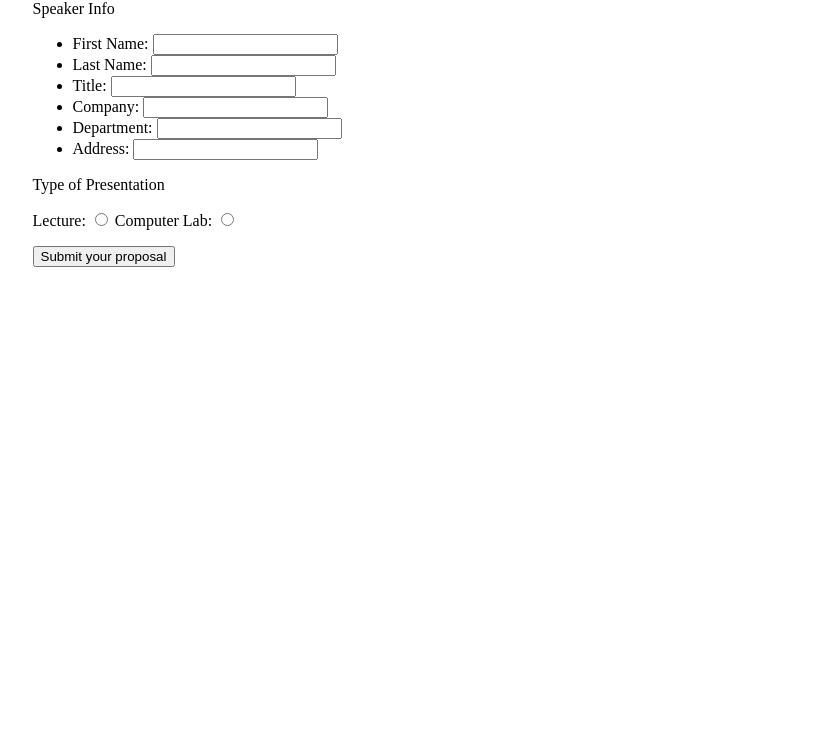
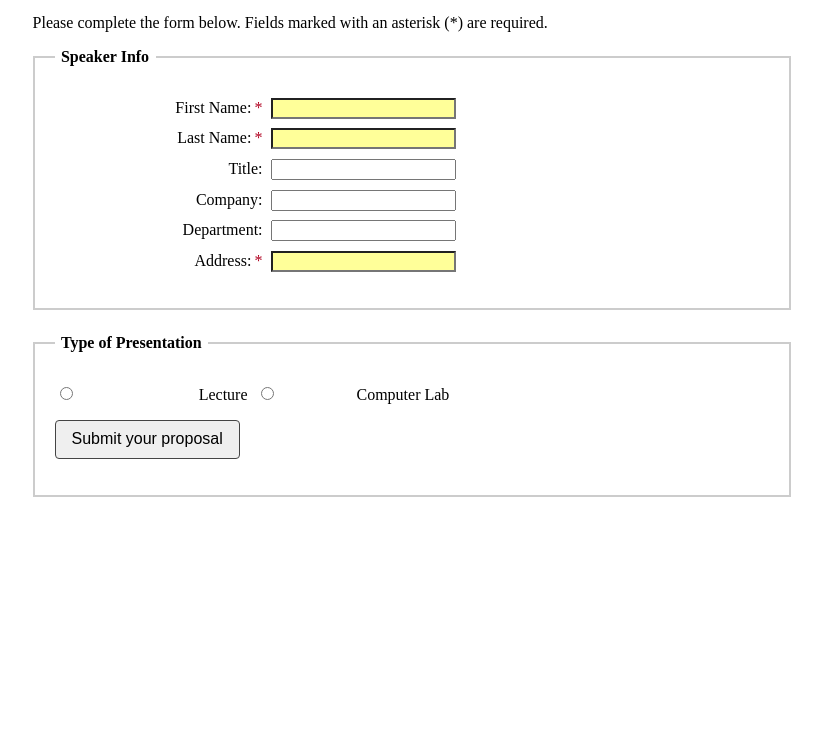
Before and after one commit to kive7791/UD-Your-First-Webpage, a plain HTML site: page Assignment_11/form-exercise1(one).html in a window 1280 px wide. Shown: the part 66-800 px from the top of the page, without its empty margins (26-848 px from the left). Drawn offline with Linux system fonts and the light colour scheme.

Commit message:
Assignment 11

```diff
--- a/Assignment_11/css/form.css
+++ b/Assignment_11/css/form.css
@@ -1,19 +1,97 @@
 @charset "UTF-8";
 
-
-/* form styling */
-
-
+/* layout */
 #wrapper {
-	width: 60%;
-	margin-left:4%;
+  width: 60%;
+  margin-left: 4%;
 }
 
 div#formcol1 {
-	float:left;
-	width: 100%;
+  float: left;
+  width: 100%;
 }
 
+/* structure helpers */
+.instructions {
+  margin: 0 0 1rem;
+}
 
+fieldset {
+  border: 2px solid #ccc;
+  padding: 1rem 1.25rem 1.25rem;
+  margin: 0 0 1.5rem;
+}
 
-/* end of form css */
+legend {
+  font-weight: 700;
+  padding: 0 .4rem;
+}
+
+label {
+  margin-right: 0.3em;
+  width: 10.5em;
+  display: inline-block;
+  text-align: right;
+}
+
+/* remove bullets */
+#formcol1 li {
+  list-style: none;
+  margin: 0 0 .6rem;
+}
+
+/* asterisk*/
+.req-asterisk {
+  color: #b00020;
+  margin-left: .2em;
+}
+
+/* required fields visual cue */
+#formcol1 input.reqfield {
+  background: #ff9; /* light yellow */
+}
+
+/* Radio button problem */
+/* radio choice spacing
+.choices {
+  margin: .25rem 0 .25rem;
+}
+.choice {
+  display: inline-flex;
+  align-items: center;
+  gap: .1rem;
+  margin-right: .1rem;
+} */
+
+/* A little confused what these still do */
+select:focus,
+select:active,
+input:focus,
+input:active,
+input:focus + label,
+input:active + label,
+label[for]:focus,
+label[for]:active {
+  color: #fff !important;
+  background-color: #BB3D2F !important;
+  outline: 2px solid #BB3D2F;
+  outline-offset: 2px;
+}
+
+/* improve visibility for keyboard users */
+input:focus,
+select:focus {
+  box-shadow: 0 0 0 3px rgba(187, 61, 47, 0.35);
+}
+
+/* submit button area */
+.submit-button {
+  margin-top: 1rem;
+}
+.submit-button input[type="submit"] {
+  padding: .6rem 1rem;
+  font-size: 1rem;
+  border-radius: .25rem;
+  border: 1px solid #444;
+  cursor: pointer;
+}
--- a/Assignment_11/form-exercise1(one).html
+++ b/Assignment_11/form-exercise1(one).html
@@ -1,75 +1,90 @@
 <!DOCTYPE html>
 <html lang="en">
+
 <head>
     <meta charset="utf-8" />
-<title>Forms</title>
+    <title>2020 Proposal Form: Accessible Demo</title>
     <!-- note that case matters for the link to the CSS file.
   --- make sure the case of your file names and directories match. -->
- <link rel="stylesheet"  href="css/form.css" />
+    <link rel="stylesheet" href="css/form.css" />
 
     <!-- allow html5 to run in older versions of IE -->
     <!--[if lt IE 9]>
     <script src="http://html5shiv.googlecode.com/svn/trunk/html5.js"></script>
   <![endif]-->
-
 </head>
 
 <body>
-
     <div id="wrapper">
         <form action="" method="post" id="proposal2020">
+            <h1>2020 Proposal Form</h1>
+            <p class="instructions">
+                Please complete the form below. Fields marked with an asterisk (<span aria-hidden="true">*</span>) are
+                required.
+            </p>
 
             <div id="formcol1">
-
-
- <p>2020 Proposal Form</p>
- <p>Speaker Info</p>
+                <fieldset>
+                    <legend>Speaker Info</legend>
                     <ul>
                         <li>
-        <span>First Name:</span>
-        <input id="fstspkr1" name="fstspkr1" type="text" class="reqfield" />
+                            <label for="fstspkr1">First Name:<span class="req-asterisk"
+                                    aria-hidden="true">*</span></label>
+                            <input id="fstspkr1" name="fstspkr1" type="text" class="reqfield" aria-required="true" />
                         </li>
 
+                        <li>
+                            <label for="lstname1">Last Name:<span class="req-asterisk"
+                                    aria-hidden="true">*</span></label>
+                            <input id="lstname1" name="lstname1" type="text" class="reqfield" aria-required="true" />
+                        </li>
 
- 	<li><span>Last Name:</span>
-        <input id="lstname1" name="lstname1" type="text" class="reqfield"  />
-</li>
                         <li>
-	<span>Title:</span>
+                            <label for="spkrtitle1">Title:</label>
                             <input id="spkrtitle1" name="spkrtitle1" type="text" maxlength="48" />
                         </li>
+
                         <li>
-	<span>Company:</span>
+                            <label for="company1">Company:</label>
                             <input id="company1" name="company1" type="text" />
                         </li>
+
                         <li>
-	<span>Department:</span>
-	<input id="department1" name="department1" type="text"  />
+                            <label for="department1">Department:</label>
+                            <input id="department1" name="department1" type="text" />
                         </li>
+
                         <li>
-	<span>Address:</span>
-	<input id="address1" class="reqfield" name="address1" type="text" />
+                            <label for="address1">Address:<span class="req-asterisk" aria-hidden="true">*</span></label>
+                            <input id="address1" class="reqfield" name="address1" type="text" aria-required="true" />
                         </li>
                     </ul>
+                </fieldset>
+            </div> <!-- end of formcol1 div -->
 
-</div> <!-- end of formcol1 div -->
             <div id="multchoice">
+                <fieldset>
+                    <legend>Type of Presentation</legend>
 
-    <p>Type of Presentation</p>
+                    <p class="choices">
+                        <span class="choice">
+                            <input value="1" id="TypeofPres_lec" name="p-type" type="radio" />
+                            <label for="TypeofPres_lec">Lecture</label>
+                        </span>
 
-        <p><span>Lecture:</span>	<span><input value="1" id="TypeofPres_lec" name="p-type" type="radio" />
+                        <span class="choice">
+                            <input value="2" id="TypeofPres_lab" name="p-type" type="radio" />
+                            <label for="TypeofPres_lab">Computer Lab</label>
                         </span>
-           <span>Computer Lab:</span>	<span>
-           <input value="2" id="TypeofPres_lab" name="p-type" type="radio"  /></span></p>
+                    </p>
 
                     <p class="submit-button">
-<input type="submit" value="Submit your proposal" /></p>
+                        <input type="submit" value="Submit your proposal" />
+                    </p>
+                </fieldset>
             </div> <!-- end of multchoice div -->
-
-
         </form>
-
-
     </div> <!-- end wrapper div -->
 </body>
+
 </html>
```
Lines whose indentation alone changed are shown as unchanged.
